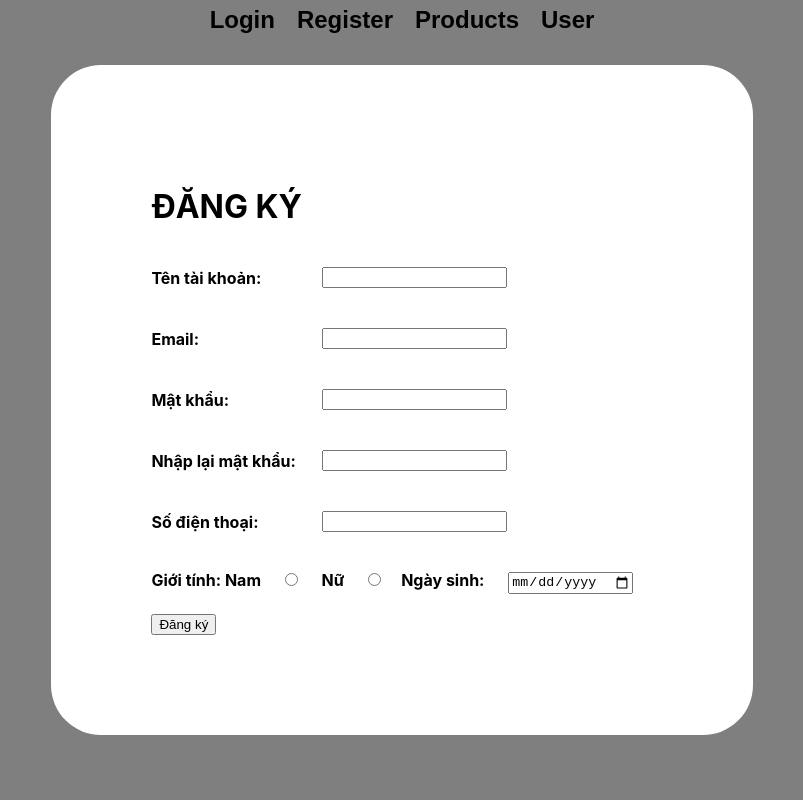
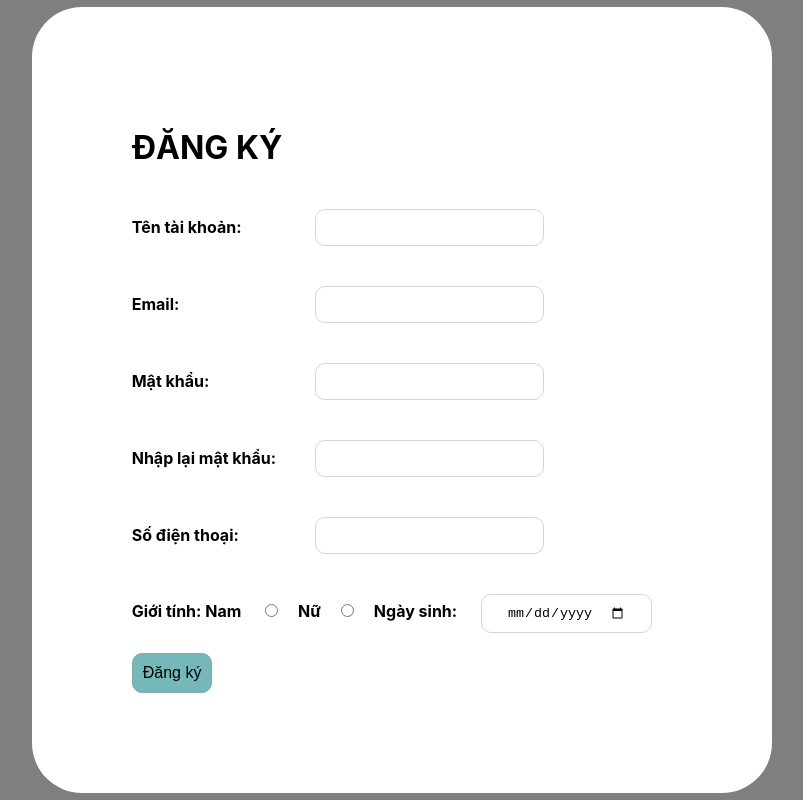
Before and after one commit to dangtruong99/shopfake, a React (Create React App) app: page / in a window 1280 px wide. Both pictures are taken after a click on the button "Register". Shown: the whole page, without its empty margins (238-1041 px from the left). Built offline with nearby package versions, Linux system fonts and the light colour scheme.

Commit message:
css register components

```diff
--- a/src/Components/Register/index.jsx
+++ b/src/Components/Register/index.jsx
@@ -8,7 +8,8 @@ function Register(props) {
   const [password, setPassword] = useState("");
   const [email, setEmail] = useState("");
   const [birthday, setBirthday] = useState("");
-  const [rewritePasswords, setRewritePasswords] = useState("");
+  const [rewritePassword, setRewritePassword] = useState("");
+  const [telephone, setTelephone] = useState("");
 
   const writeAccount = (event) => {
     setAccount(event.target.value);
@@ -26,8 +27,12 @@ function Register(props) {
     setBirthday(event.target.value);
   };
 
-  const rewrite_passwords = (event) => {
-    setRewritePasswords(event.target.value);
+  const rewrite_password = (event) => {
+    setRewritePassword(event.target.value);
+  };
+
+  const writeTelephone = (event) => {
+    setTelephone(event.target.value);
   };
 
   const registeredForm = () => {
@@ -37,10 +42,14 @@ function Register(props) {
       email === "user01@gmail.com"
     ) {
       alert("Account, password and email is available");
-    } else if (email.includes("@", 1)) {
+    } else if (!email.includes("@", 1)) {
       alert("Check your email");
-    } else if (password !== rewritePasswords.includes(password)) {
+    } else if (password != rewritePassword) {
       alert("Check your password");
+    } else if (!telephone && telephone.length < 10) {
+      alert("Fill in your phone number and 10 characters");
+    } else if (password.length < 10 && account.length < 10) {
+      alert("You need fill in password and account 10 characters");
     } else {
       props.login("login");
       alert("Register success");
@@ -49,7 +58,7 @@ function Register(props) {
     nextRegisterForm.push({
       account: account,
       password: password,
-      passwordAgain: rewritePasswords,
+      passwordAgain: rewritePassword,
       email: email,
       birthday: birthday,
     });
@@ -58,7 +67,8 @@ function Register(props) {
     setPassword("");
     setEmail("");
     setBirthday("");
-    setRewritePasswords("");
+    setRewritePassword("");
+    setTelephone("");
   };
 
   return (
@@ -67,34 +77,65 @@ function Register(props) {
         <h1>ĐĂNG KÝ</h1>
         <div className="mini-container">
           <span>Tên tài khoản:</span>{" "}
-          <input type="text" onChange={writeAccount} value={account} />
+          <input
+            type="text"
+            onChange={writeAccount}
+            value={account}
+            className="btn-register"
+          />
         </div>
         <div className="mini-container">
           <span>Email:</span>{" "}
-          <input type="email" onChange={writeEmail} value={email} />
+          <input
+            type="email"
+            onChange={writeEmail}
+            value={email}
+            className="btn-register"
+          />
         </div>
         <div className="mini-container">
           <span>Mật khẩu:</span>{" "}
-          <input type="password" onChange={writePassword} value={password} />
+          <input
+            type="password"
+            onChange={writePassword}
+            value={password}
+            className="btn-register"
+          />
         </div>
         <div className="mini-container">
           <span>Nhập lại mật khẩu:</span>{" "}
           <input
             type="password"
-            value={rewritePasswords}
-            onChange={rewrite_passwords}
+            value={rewritePassword}
+            onChange={rewrite_password}
+            className="btn-register"
           />
         </div>
         <div className="mini-container">
           <span>Số điện thoại: </span>
-          <input type="tel" />
+          <input
+            type="tel"
+            value={telephone}
+            onChange={writeTelephone}
+            className="btn-register"
+          />
         </div>
         <div>
           <span>Giới tính: Nam </span>
-          <input type="radio" /> <span>Nữ</span> <input type="radio" />
-          <span>Ngày sinh:</span> <input type="date" onChange={writeBirthday} />
+          <input type="radio" className="btn-register" />
+          <span>Nữ</span>
+          <input type="radio" className="btn-register" />
+          <span>Ngày sinh:</span>{" "}
+          <input
+            type="date"
+            onChange={writeBirthday}
+            value={birthday}
+            className="btn-register"
+          />
         </div>
-        <button onClick={registeredForm}>Đăng ký</button>
+        <button onClick={registeredForm} className="registerBtn">
+          Đăng ký
+        </button>
       </div>
     </div>
   );
--- a/src/Components/Register/style.css
+++ b/src/Components/Register/style.css
@@ -27,5 +27,26 @@
   display: flex;
   justify-content: space-between;
   align-items: center;
-  width: 75%;
+  width: 80%;
 }
+
+.btn-register {
+  border: 1px solid rgb(214, 213, 213);
+  border-radius: 10px;
+  padding: 10px 25px;
+}
+
+.registerBtn {
+  padding: 10px;
+  border: solid 1px rgb(132, 167, 168);
+  background: fixed rgb(117, 184, 186);
+  font-size: medium;
+  border-radius: 10px;
+  transition: all 0.5s ease-in-out;
+}
+
+.registerBtn:hover {
+  font-weight: bold;
+  background: yellowgreen;
+  border-radius: none;
+}
```
